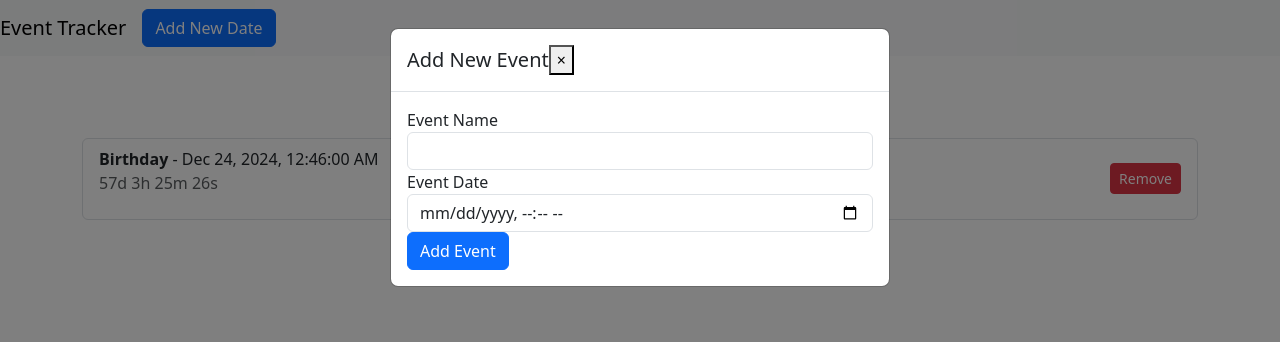
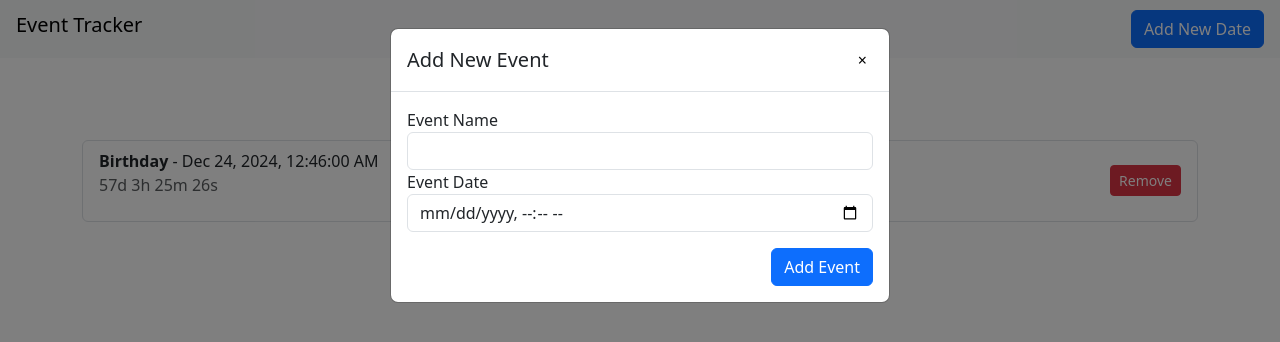
Before and after one commit to JackCollier/RefactorTask1, an Angular app: page / in a window 1280 px wide. Both pictures are taken after a click on the button "Add New Date". Shown: the top 342 px of the page. Built offline with nearby package versions, Linux system fonts and the light colour scheme; data requests are answered from the project's data file.

Commit message:
improve layout and styling

```diff
--- a/src/app/components/create-event-modal/create-event-modal.component.html
+++ b/src/app/components/create-event-modal/create-event-modal.component.html
@@ -1,9 +1,23 @@
-<div *ngIf="showModal" class="modal fade show d-block" tabindex="-1" role="dialog" aria-labelledby="addDateModalLabel" aria-hidden="true" style="background: rgba(0, 0, 0, 0.5);">
+<div
+  *ngIf="showModal"
+  class="modal fade show d-block"
+  tabindex="-1"
+  role="dialog"
+  aria-labelledby="addDateModalLabel"
+  aria-hidden="true"
+  style="background: rgba(0, 0, 0, 0.5)"
+>
   <div class="modal-dialog" role="document">
     <div class="modal-content">
       <div class="modal-header">
         <h5 class="modal-title" id="addDateModalLabel">Add New Event</h5>
-        <button type="button" class="close" (click)="closeModal()" aria-label="Close">
+        <button
+          type="button"
+          class="close ms-auto"
+          (click)="closeModal()"
+          aria-label="Close"
+          style="background: none; border: none"
+        >
           <span aria-hidden="true">&times;</span>
         </button>
       </div>
@@ -11,13 +25,27 @@
         <form (ngSubmit)="addEvent()">
           <div class="form-group">
             <label for="eventName">Event Name</label>
-            <input type="text" id="eventName" class="form-control" [(ngModel)]="newEvent.name" name="name" required />
+            <input
+              type="text"
+              class="form-control"
+              [(ngModel)]="newEvent.name"
+              name="name"
+              required
+            />
           </div>
           <div class="form-group">
             <label for="eventDate">Event Date</label>
-            <input type="datetime-local" id="eventDate" class="form-control" [(ngModel)]="newEvent.date" name="date" required />
+            <input
+              type="datetime-local"
+              class="form-control"
+              [(ngModel)]="newEvent.date"
+              name="date"
+              required
+            />
           </div>
-          <button type="submit" class="btn btn-primary">Add Event</button>
+          <div class="d-flex justify-content-end mt-3">
+            <button type="submit" class="btn btn-primary">Add Event</button>
+          </div>
         </form>
       </div>
     </div>
--- a/src/app/components/nav-bar/nav-bar.component.html
+++ b/src/app/components/nav-bar/nav-bar.component.html
@@ -1,9 +1,9 @@
 <nav class="navbar navbar-expand-lg navbar-light bg-light">
-  <a class="navbar-brand" href="#">Event Tracker</a>
-  <div class="collapse navbar-collapse" id="navbarNav">
-    <ul class="navbar-nav ml-auto">
+  <h1 class="navbar-brand ps-3">Event Tracker</h1>
+  <div class="collapse navbar-collapse justify-content-end" id="navbarNav">
+    <ul class="navbar-nav">
       <li class="nav-item">
-        <button class="btn btn-primary" (click)="openModal()">
+        <button class="btn btn-primary me-3" (click)="openModal()">
           Add New Date
         </button>
       </li>
```
